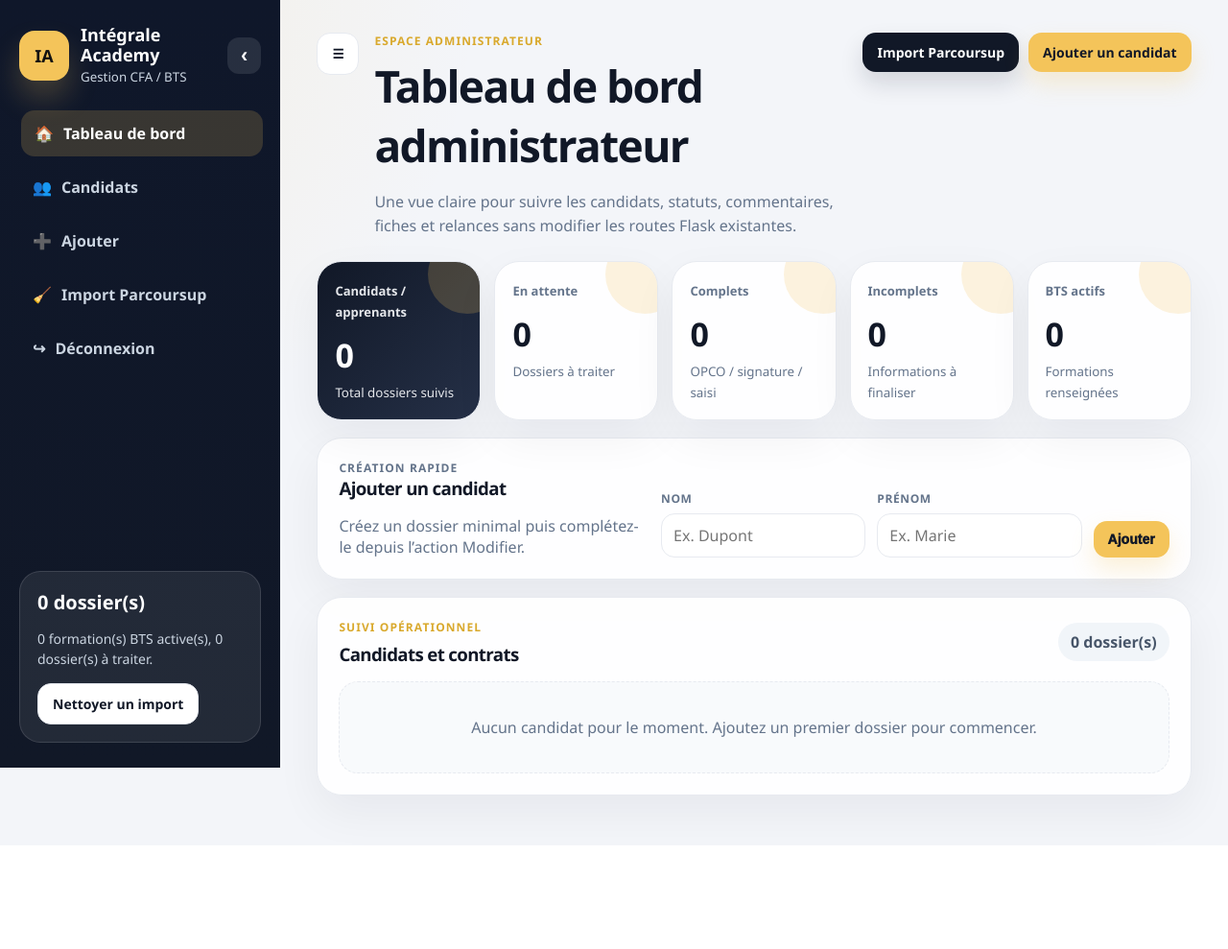
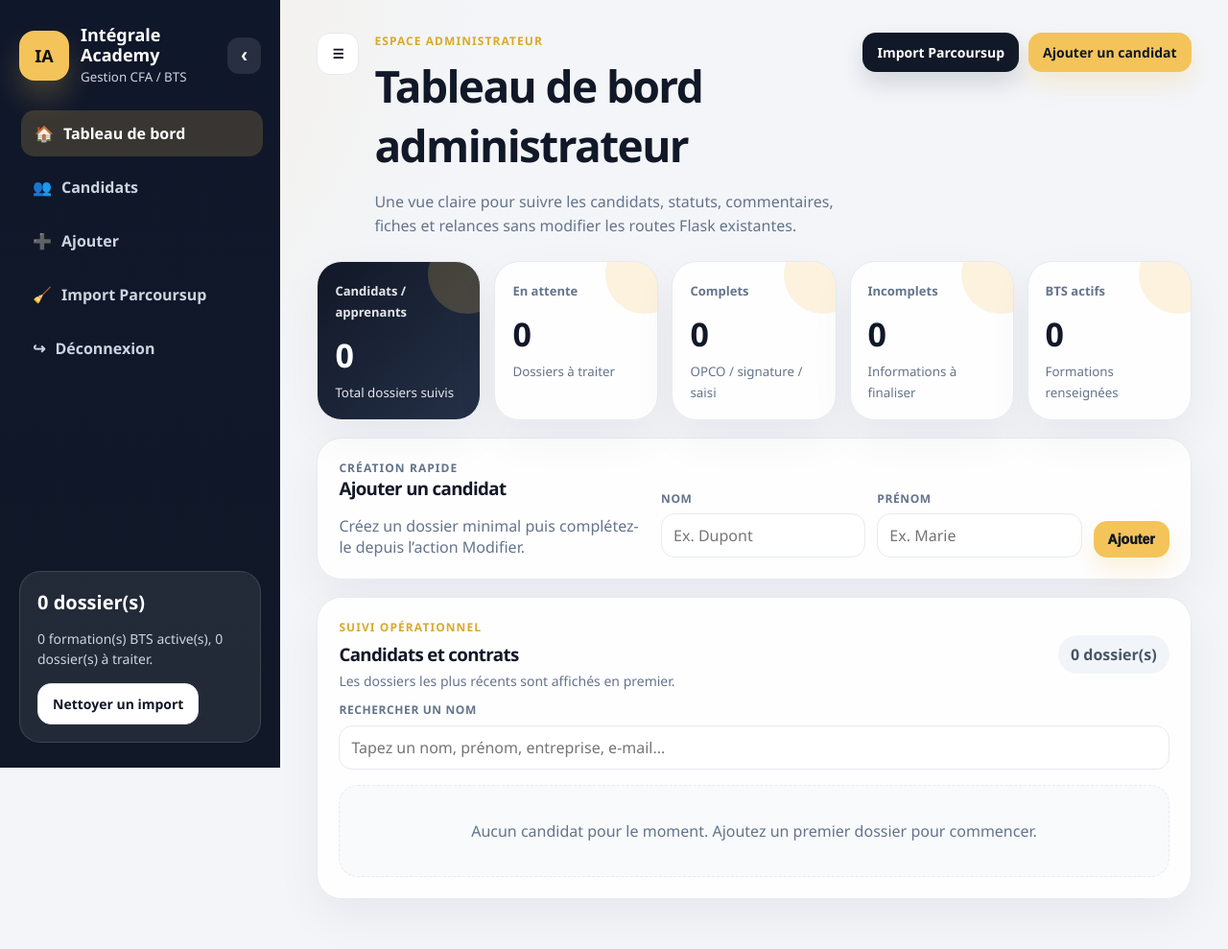
Before and after one commit to integraleacademy/bts, a Flask app: page /admin in a window 1280 px wide. Shown: the whole page at 96% size. Before the commit the page ends 881 px from the top, so only its background shows below. Run offline with Flask 3, Linux system fonts and the light colour scheme; the visitor is signed in with stand-in values (Sample User, id 1); parts of the project's set-up code (start-up, migrations or seed data) failed here and were passed over.

Commit message:
Sort admin dossiers and add candidate search

```diff
--- a/app.py
+++ b/app.py
@@ -428,10 +428,21 @@ def logout():
     session.pop("is_admin", None)
     return redirect(url_for("login"))
 
+def _created_at_sort_key(row):
+    """Return a robust timestamp key so the newest dossiers appear first."""
+    created_at = row.get("created_at") or ""
+    if created_at.endswith("Z"):
+        created_at = created_at[:-1] + "+00:00"
+    try:
+        return datetime.fromisoformat(created_at).timestamp()
+    except (TypeError, ValueError):
+        return 0
+
+
 @app.route("/admin")
 @require_admin
 def admin():
-    data = _load_data()
+    data = sorted(_load_data(), key=_created_at_sort_key, reverse=True)
     return render_template("admin.html", rows=data, statuses=STATUSES)
 
 @app.route("/gestion-parcoursup")
--- a/templates/admin.html
+++ b/templates/admin.html
@@ -108,17 +108,23 @@
     </section>
 
     <section class="admin-card candidates-panel" id="candidats">
-      <div class="admin-section-heading">
+      <div class="admin-section-heading candidates-heading">
         <div>
           <p class="admin-eyebrow">Suivi opérationnel</p>
           <h3>Candidats et contrats</h3>
+          <p class="admin-section-note">Les dossiers les plus récents sont affichés en premier.</p>
         </div>
-        <span class="admin-count">{{ rows|length }} dossier(s)</span>
+        <span class="admin-count" id="candidateCount">{{ rows|length }} dossier(s)</span>
       </div>
 
-      <div class="candidate-list">
+      <div class="candidate-search" role="search">
+        <label for="candidateSearch">Rechercher un nom</label>
+        <input id="candidateSearch" type="search" placeholder="Tapez un nom, prénom, entreprise, e-mail..." autocomplete="off">
+      </div>
+
+      <div class="candidate-list" id="candidateList">
         {% for r in rows %}
-        <article class="candidate-card">
+        <article class="candidate-card" data-search="{{ (r.prenom ~ ' ' ~ r.nom ~ ' ' ~ (r.mail or '') ~ ' ' ~ (r.tel or '') ~ ' ' ~ (r.bts or '') ~ ' ' ~ (r.entreprise or '') ~ ' ' ~ (r.resp_nom or '') ~ ' ' ~ (r.maitre_prenom or '') ~ ' ' ~ (r.maitre_nom or ''))|lower|e }}">
           <div class="candidate-main">
             <span class="avatar">{{ (r.prenom or '?')[:1] }}{{ (r.nom or '')[:1] }}</span>
             <div class="candidate-identity">
@@ -304,6 +310,9 @@ main { max-width: none; margin: 0; padding: 0; }
 .admin-add-form label span, .info-label { color: var(--ia-muted); font-size: 12px; font-weight: 900; text-transform: uppercase; letter-spacing: .05em; }
 .admin-section-heading { display: flex; justify-content: space-between; gap: 16px; align-items: center; margin-bottom: 16px; }
 .admin-count { background: #f1f5f9; color: #475569; border-radius: 999px; padding: 9px 13px; font-weight: 900; white-space: nowrap; }
+.admin-section-note { margin: 6px 0 0; color: var(--ia-muted); font-size: 14px; }
+.candidate-search { display: grid; gap: 8px; margin: -4px 0 16px; }
+.candidate-search label { color: var(--ia-muted); font-size: 12px; font-weight: 900; text-transform: uppercase; letter-spacing: .05em; }
 
 .candidate-list { display: grid; gap: 14px; }
 .candidate-card { display: grid; grid-template-columns: minmax(210px, 1fr) minmax(320px, 1.35fr) minmax(260px, .9fr); gap: 16px; align-items: center; padding: 16px; overflow: hidden; }
@@ -416,5 +425,40 @@ document.addEventListener("keydown", function(event) {
     document.getElementById("adminShell").classList.remove("sidebar-open");
   }
 });
+
+var candidateSearch = document.getElementById("candidateSearch");
+var candidateCount = document.getElementById("candidateCount");
+var candidateCards = Array.prototype.slice.call(document.querySelectorAll(".candidate-card"));
+var totalCandidates = candidateCards.length;
+
+function normalizeSearchText(value) {
+  return (value || "")
+    .toString()
+    .toLowerCase()
+    .normalize("NFD")
+    .replace(/[\u0300-\u036f]/g, "");
+}
+
+function updateCandidateCount(visibleCount) {
+  if (candidateCount) {
+    candidateCount.textContent = visibleCount + " dossier(s)" + (visibleCount === totalCandidates ? "" : " trouvé(s)");
+  }
+}
+
+if (candidateSearch) {
+  candidateSearch.addEventListener("input", function(event) {
+    var query = normalizeSearchText(event.target.value);
+    var visibleCount = 0;
+
+    candidateCards.forEach(function(card) {
+      var haystack = normalizeSearchText(card.getAttribute("data-search"));
+      var isVisible = !query || haystack.indexOf(query) !== -1;
+      card.hidden = !isVisible;
+      if (isVisible) { visibleCount += 1; }
+    });
+
+    updateCandidateCount(visibleCount);
+  });
+}
 </script>
 {% endblock %}
```
